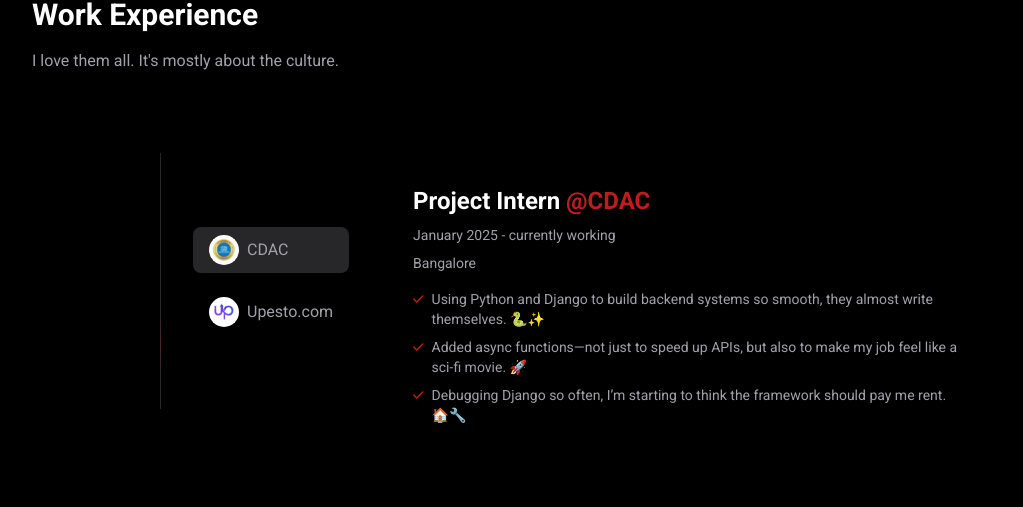
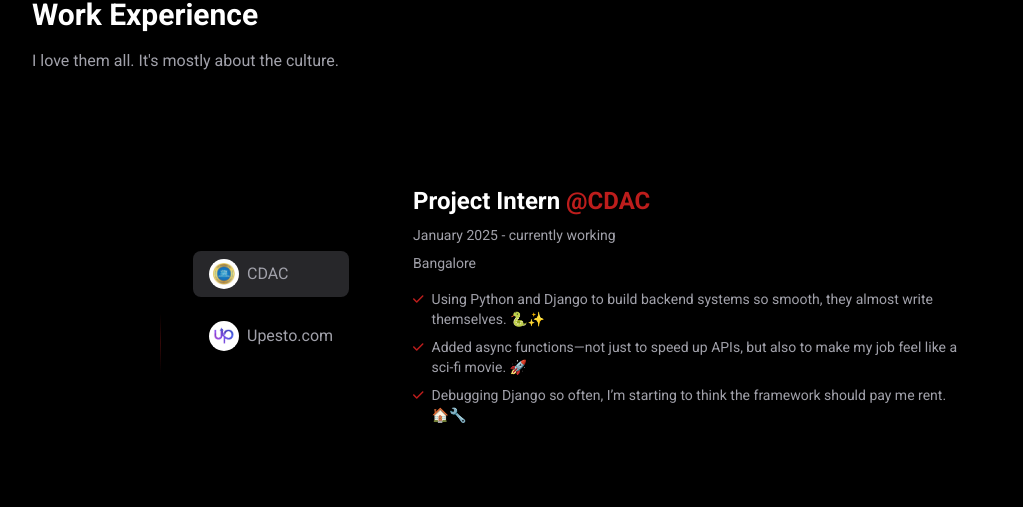
Before and after one commit to afk-ankit/portfolio, a React (Vite) app: page / in a window 1280 px wide. Shown: the part 764-1271 px from the top of the page, without its empty margins (128-1151 px from the left). Built offline with nearby package versions, Linux system fonts and the light colour scheme.

Commit message:
height issue fixed

```diff
--- a/src/components/ProjectItem.tsx
+++ b/src/components/ProjectItem.tsx
@@ -18,17 +18,9 @@
           </p>
         </div>
         <div className="flex gap-2 py-8 px-4">
-          {project.logos.map((Item) => (
-            <Item className="text-zinc-400" />
+          {project.logos.map((Item, key) => (
+            <Item className="text-zinc-400" key={key} />
           ))}
-          {/* <TbBrandNextjs className="text-zinc-400" /> */}
-          {/* <RiTailwindCssFill className="text-zinc-400" /> */}
-          {/* <SiNestjs className="text-zinc-400" /> */}
-          {/* <TbBrandTypescript className="text-zinc-400" /> */}
-          {/* <SiApachekafka className="text-zinc-400" /> */}
-          {/* <SiRedis className="text-zinc-400" /> */}
-          {/* <BiLogoPostgresql className="text-zinc-400" /> */}
-          {/* <SiSocketdotio className="text-zinc-400" /> */}
         </div>
       </a>
     </div>
--- a/src/components/Work.tsx
+++ b/src/components/Work.tsx
@@ -16,7 +16,7 @@
         title="Work Experience"
         description="I love them all. It's mostly about the culture."
       />
-      <div className="h-64 md:ml-32 mt-20 flex flex-col md:flex-row gap-8">
+      <div className="min-h-64 md:ml-32 mt-20 flex flex-col md:flex-row gap-8">
         <WorkMeteore />
         <div className="flex flex-row flex-wrap md:flex-col gap-4 self-center">
           {WORK_DESCRIPTIONS.map((item, key) => (
```
